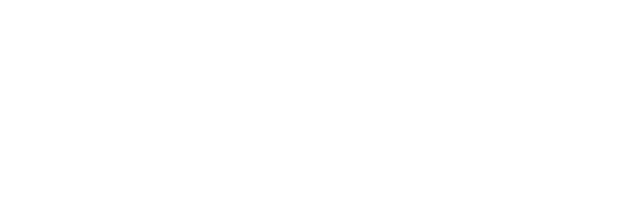
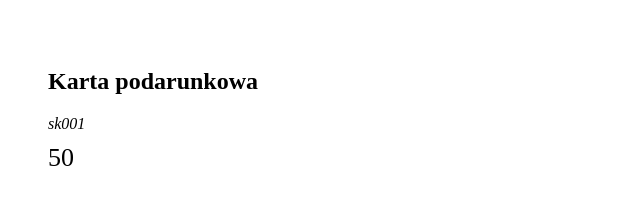
Before and after one commit to adamorlowskipoland/es6-tutorial-sk, a website: page index.html in a window 1280 px wide. Shown: the whole page, without its empty margins (0-640 px from the left). Drawn offline with Linux system fonts and the light colour scheme.

Commit message:
using string template

```diff
--- a/index.html
+++ b/index.html
@@ -6,9 +6,26 @@
   <script src="polyfill.min.js"></script>
   <script src="script.js"></script>
   <!--<script src="dist/script.compiled.js"></script>-->
+  <style>
+    .content {
+      padding: 40px;
+    }
+    .price, .sku {
+      display: block;
+    }
+    .price {
+      font-size: 26px;
+      margin-top: 10px;
+    }
+    .sku {
+      font-style: italic;
+    }
+  </style>
 </head>
 <body>
+  <div class="content">
 
+  </div>
 
 </body>
 </html>
--- a/script.js
+++ b/script.js
@@ -1,5 +1,21 @@
-const string = 'ES2015';
-console.log(string.repeat(10));
-console.log(string.startsWith('ES'));   // true
-console.log(string.startsWith(0, 3));   // true
-console.log(string.endsWith('2015'));   // true
+let giftCard = {
+    sku: 'sk001',
+    name: 'Karta podarunkowa',
+    price: 50,
+    class: 'gift'
+};
+
+function createMarkup(product) {
+    return `
+    <div class="product ${product.class}">
+      <h2>${product.name}</h2>
+      <span class="sku">${product.sku}</span>
+      <span class="price">${product.price}</span>
+    </div>
+    `
+}
+
+window.onload = function () {
+    const content = document.querySelector('.content');
+    content.innerHTML = createMarkup(giftCard);
+};
```
